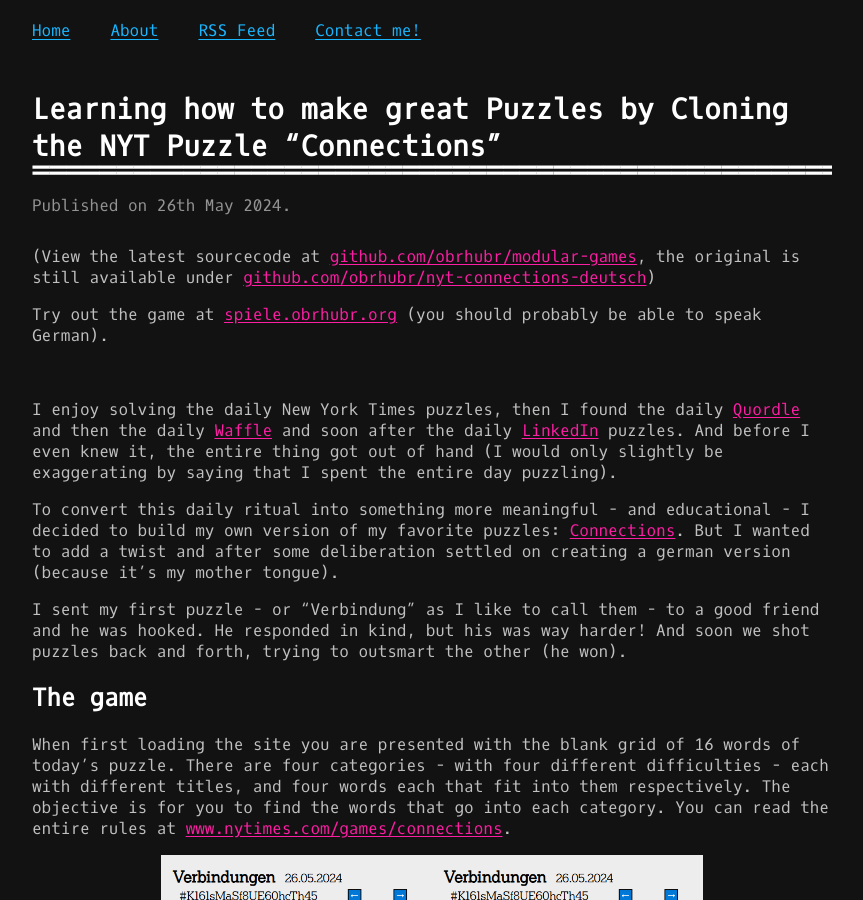
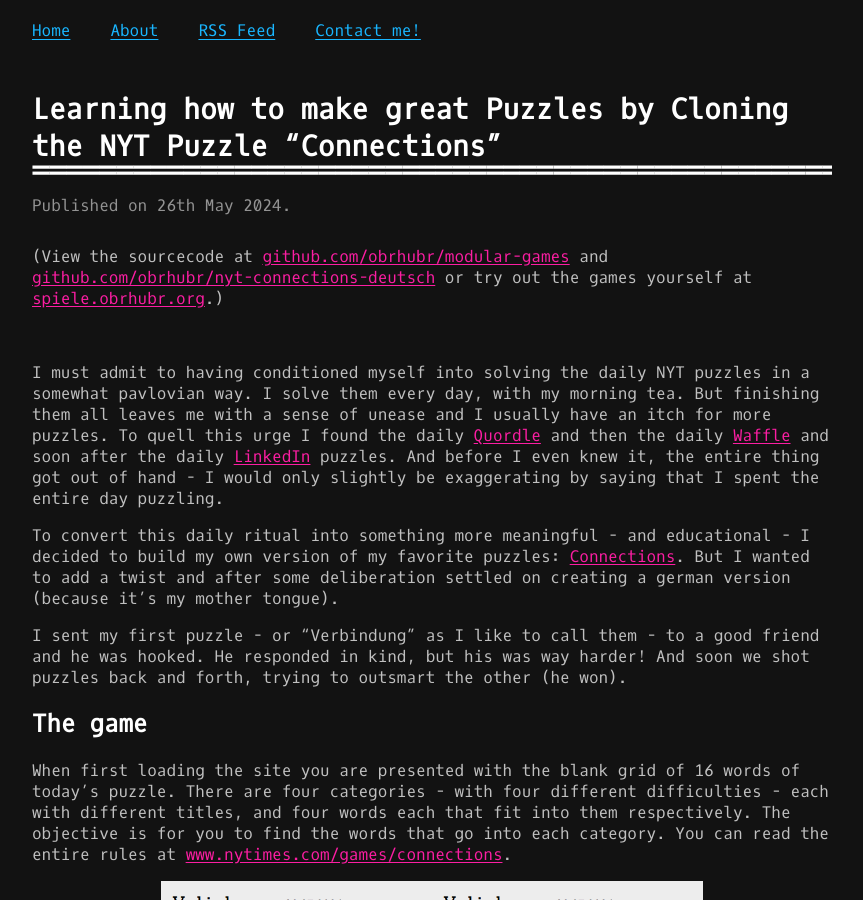
Before and after one commit to obrhubr/obrhubr.github.io, a Jekyll site: the page built from _posts/2024-05-26-nyt-connections.md, in a window 1280 px wide and 900 px high. Shown: the whole window, without its empty margins (208-1071 px from the left). Built offline with Jekyll 4.4.1, drawn with Linux system fonts in a browser that asks for light colours.

Commit message:
Automated update to blog posts

```diff
--- a/_posts/2024-05-26-nyt-connections.md
+++ b/_posts/2024-05-26-nyt-connections.md
@@ -13,13 +13,11 @@ excerpt: "I created a clone of the NYT Connections game in german: Verbindungen.
 A short taste of fame on Reddit allows me to evaluate user’s attempts at solving the puzzles. But what makes a puzzle great and could we try to generate them automatically?"
 ---
 
-(View the latest sourcecode at [github.com/obrhubr/modular-games](https://github.com/obrhubr/modular-games), the original is still available under [github.com/obrhubr/nyt-connections-deutsch](https://github.com/obrhubr/nyt-connections-deutsch))
-
-Try out the game at [spiele.obrhubr.org](https://spiele.obrhubr.org/) (you should probably be able to speak German).
+(View the sourcecode at [github.com/obrhubr/modular-games](https://github.com/obrhubr/modular-games) and [github.com/obrhubr/nyt-connections-deutsch](https://github.com/obrhubr/nyt-connections-deutsch) or try out the games yourself at [spiele.obrhubr.org](https://spiele.obrhubr.org/).)
 
 <br/>
 
-I enjoy solving the daily New York Times puzzles, then I found the daily [Quordle](https://quordlegame.com/) and then the daily [Waffle](https://wafflegame.net/) and soon after the daily [LinkedIn](https://www.linkedin.com/games/) puzzles. And before I even knew it, the entire thing got out of hand (I would only slightly be exaggerating by saying that I spent the entire day puzzling).
+I must admit to having conditioned myself into solving the daily NYT puzzles in a somewhat pavlovian way. I solve them every day, with my morning tea. But finishing them all leaves me with a sense of unease and I usually have an itch for more puzzles. To quell this urge I found the daily [Quordle](https://quordlegame.com/) and then the daily [Waffle](https://wafflegame.net/) and soon after the daily [LinkedIn](https://www.linkedin.com/games/) puzzles. And before I even knew it, the entire thing got out of hand - I would only slightly be exaggerating by saying that I spent the entire day puzzling.
 
 To convert this daily ritual into something more meaningful - and educational - I decided to build my own version of my favorite puzzles: [Connections](https://www.nytimes.com/games/connections). But I wanted to add a twist and after some deliberation settled on creating a german version (because it’s my mother tongue).
 
```
